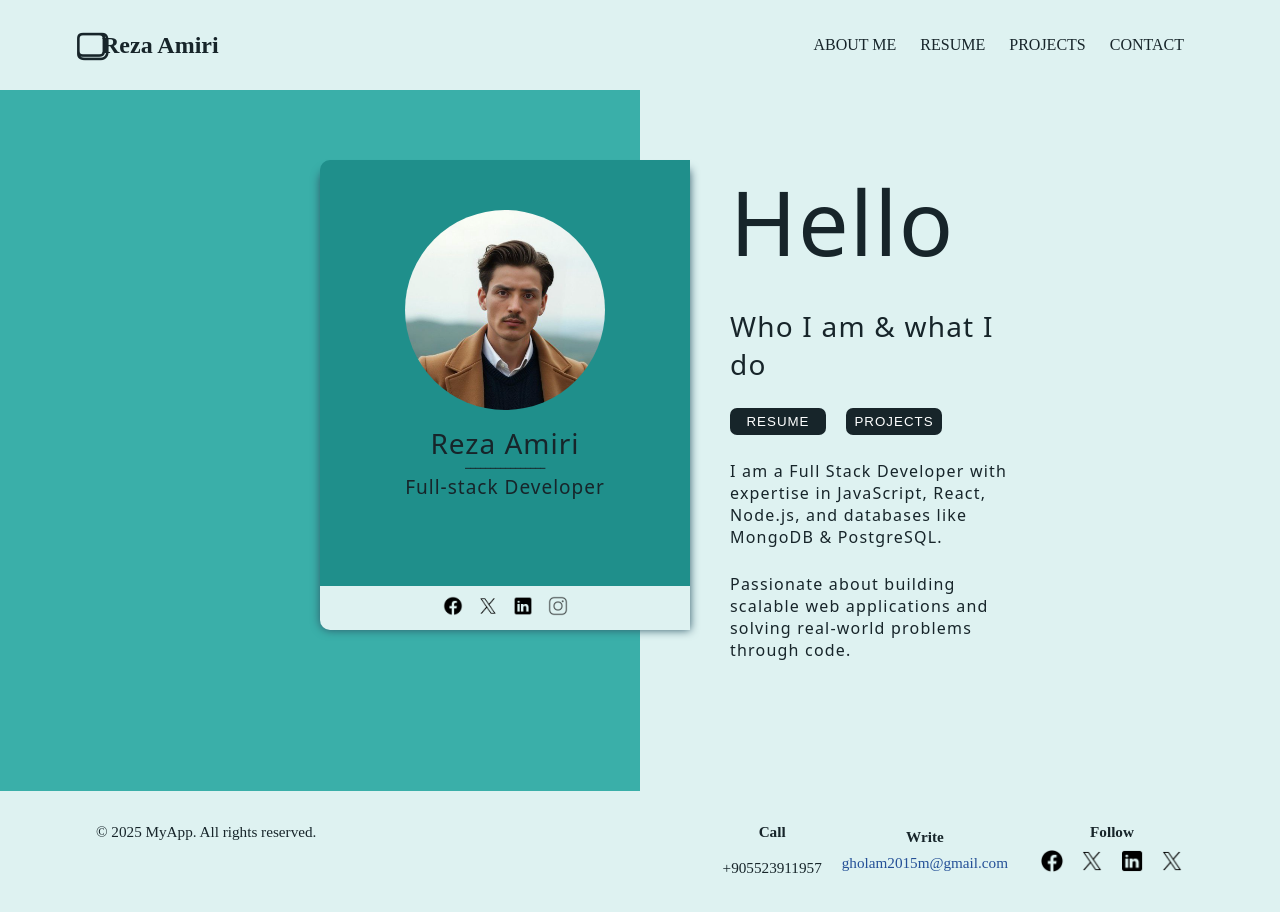
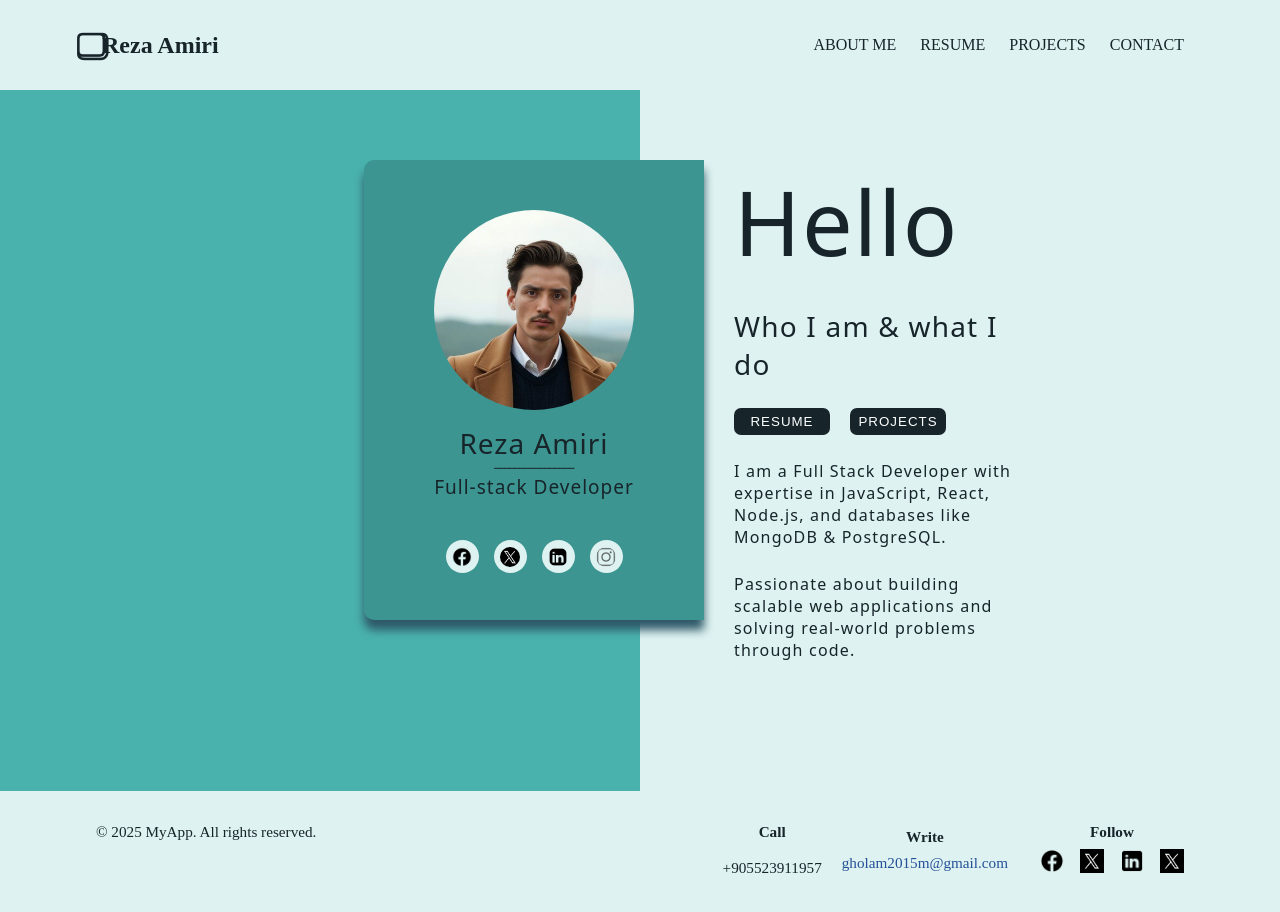
Before and after one commit to Reza-amiri10/Reza-Amiri, a React (Create React App) app: page / in a window 1280 px wide. Shown: the top 912 px of the page. Built offline with nearby package versions, Linux system fonts and the light colour scheme.

Commit message:
I changed the social media box

```diff
--- a/src/assets/styles/About.css
+++ b/src/assets/styles/About.css
@@ -4,7 +4,7 @@ body {
 }
 .profile-continer {
   /* background-color: rgb(247, 236, 221); */
-  background-color: #3aafa9;
+  background-color: #4ab2ad;
   width: 50%;
   padding: 100px;
 }
@@ -12,7 +12,7 @@ body {
 .profile {
   display: flex;
   flex-direction: row;
-  padding-left: 50%;
+  padding-left: 60%;
   padding-top: 60px;
 }
 
@@ -23,10 +23,10 @@ body {
   align-items: center;
   text-align: center;
   /* background-color: rgb(220, 211, 200); */
-  background-color: #1f8f8b;
-  width: 370px;
+  background-color: #3d9592;
+  width: 340px;
   height: 460px;
-  padding: 70px;
+  padding: 40px;
   padding-top: 50px;
   margin: 0;
   border-radius: 10px 0 0 10px;
@@ -38,7 +38,7 @@ body {
   flex-direction: column;
   justify-content: center;
   gap: 25px;
-  padding-left: 40px;
+  padding-left: 30px;
   width: 390px;
   padding-bottom: 30px;
   font-weight: 100;
@@ -68,11 +68,11 @@ body {
 
 .social-media-contact {
   display: flex;
-  width: 370px;
+  width: 300px;
   justify-content: center;
-  background-color: #def2f1;
+  background-color: #3d9592;
   padding: 10px;
-  margin-top: 86px;
+  margin-top: 30px;
   border-radius: 0 0 0 10px;
   gap: 15px;
 }
--- /dev/null
+++ b/src/components/SmLogo/SMLogo.css
@@ -0,0 +1,15 @@
+.sm-logo{
+  display: flex;
+  align-items: center;
+  justify-content: center;
+  background-color: #def2f1;
+  width: 33px;
+  height: 33px;
+  border-radius: 100%;
+}
+.sm-logo img {
+
+    width: 20px;
+    height: 20px;
+    border-radius: 100%;
+  }
--- /dev/null
+++ b/src/components/SmLogo/SMLogo.jsx
@@ -0,0 +1,10 @@
+import React from "react";
+import "./SMLogo.css";
+
+export default function SMLogo(props) {
+  return (
+    <div className="sm-logo">
+      <img src={props.img} />
+    </div>
+  );
+}
--- a/src/pages/About.jsx
+++ b/src/pages/About.jsx
@@ -1,6 +1,7 @@
 import React, { useState, useEffect } from "react";
 import { Link } from "react-router-dom";
 import ProfileImage from "../components/Profile/Profile";
+import SMLogo from "../components/SmLogo/SMLogo";
 import "../assets/styles/About.css";
 
 export default function About() {
@@ -34,17 +35,16 @@ export default function About() {
               ""
             )}
             <div className="social-media-contact">
-              <a href="#">
-                <img src="/images/facebook.png" />
-              </a>
+              <a><SMLogo img="/images/facebook.png"/></a>
+
               <a href="https://x.com/reza19184310">
-                <img src="/images/x.png" />
+                <SMLogo img="/images/x.png" />
               </a>
               <a href="https://www.linkedin.com/in/reza-amiri-4362b8335/">
-                <img src="/images/linkden.png" />
+                <SMLogo img="/images/linkden.png" />
               </a>
               <a href="#">
-                <img src="/images/insta.png" />
+                <SMLogo img="/images/insta.png" />
               </a>
             </div>
           </div>
```
Also changed, not shown: public/images/x.png.
